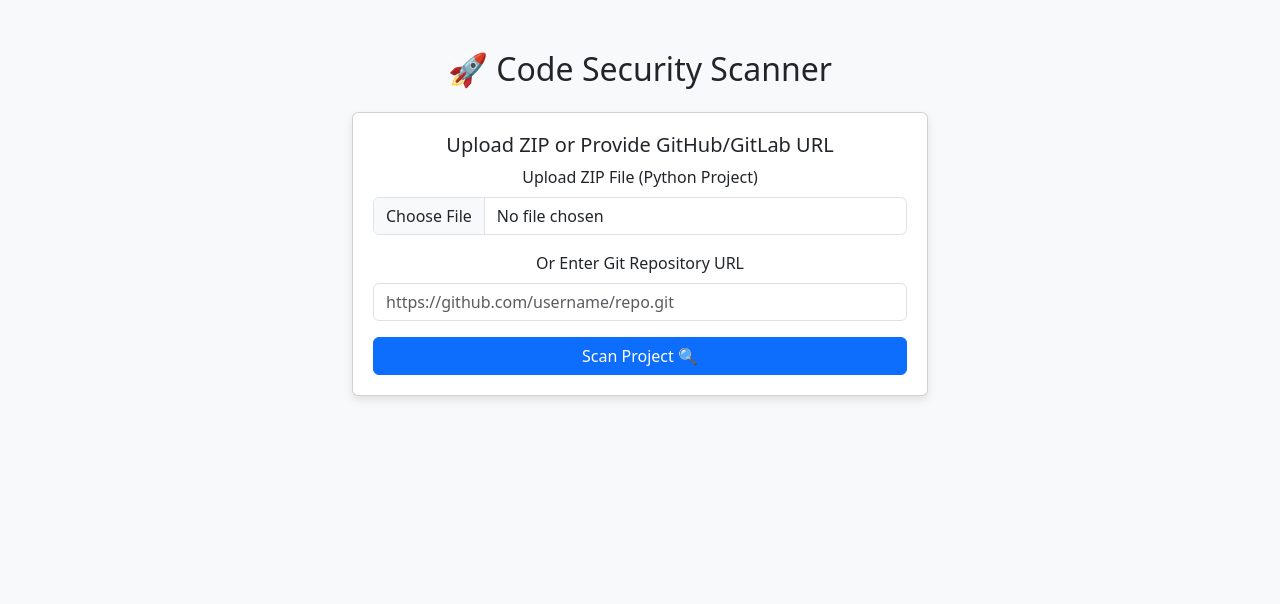
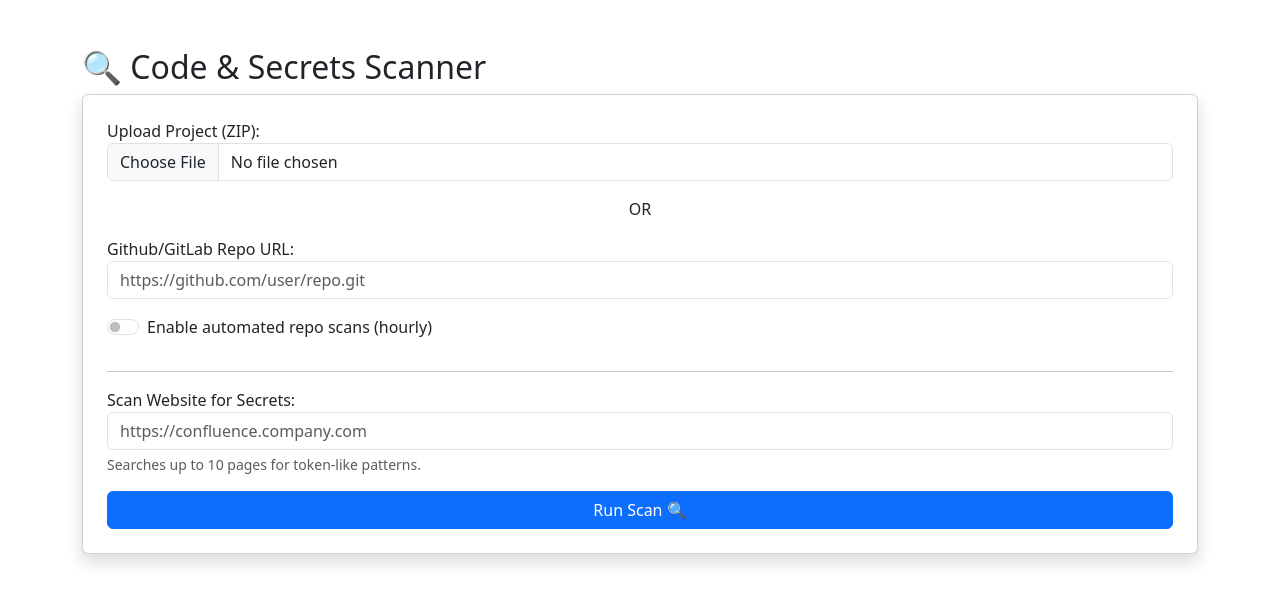
Before and after one commit to knithin/SAST-Tool, a Flask app: page / in a window 1280 px wide. Shown: the top 604 px of the page. Run offline with Flask 3, Linux system fonts and the light colour scheme.

Commit message:
Update index.html

```diff
--- a/template/index.html
+++ b/template/index.html
@@ -1,53 +1,32 @@
 <!DOCTYPE html>
 <html lang="en">
-<head>
-    <meta charset="UTF-8">
-    <title>🔍 Code Security Scanner</title>
-    <link href="https://cdn.jsdelivr.net/npm/bootstrap@5.3.2/dist/css/bootstrap.min.css" rel="stylesheet">
-    <style>
-        body {
-            background-color: #f8f9fa;
-            padding-top: 50px;
-        }
-        .container {
-            max-width: 600px;
-        }
-        .card {
-            padding: 20px;
-            box-shadow: 0 4px 8px rgba(0,0,0,0.1);
-        }
-    </style>
-</head>
+<head><meta charset="UTF-8"><title>Universal SAST & Secret Scanner</title>
+<link href="https://cdn.jsdelivr.net/npm/bootstrap@5.3.2/dist/css/bootstrap.min.css" rel="stylesheet"></head>
 <body>
-
-<div class="container text-center">
-    <h2 class="mb-4">🚀 Code Security Scanner</h2>
-    <div class="card">
-        <h5 class="card-title">Upload ZIP or Provide GitHub/GitLab URL</h5>
-        <form action="/scan" method="post" enctype="multipart/form-data">
-            <!-- Option 1: ZIP Upload -->
-            <div class="mb-3">
-                <label class="form-label">Upload ZIP File (Python Project)</label>
-                <input class="form-control" type="file" name="file" accept=".zip">
-            </div>
-
-            <!-- Option 2: Git URL -->
-            <div class="mb-3">
-                <label class="form-label">Or Enter Git Repository URL</label>
-                <input class="form-control" type="url" name="git_url" placeholder="https://github.com/username/repo.git">
-            </div>
-
-            <button type="submit" class="btn btn-primary w-100" onclick="showSpinner()">Scan Project 🔍</button>
-        </form>
-        <div id="spinner" style="display:none;" class="mt-3 text-primary">Scanning... Please wait.</div>
+<div class="container mt-5">
+  <h2>🔍 Code & Secrets Scanner</h2>
+  <form action="/scan" method="post" enctype="multipart/form-data" class="card p-4 shadow">
+    <div class="mb-3">
+      <label>Upload Project (ZIP): </label>
+      <input type="file" name="file" class="form-control" accept=".zip">
     </div>
+    <p class="text-center">OR</p>
+    <div class="mb-3">
+      <label>Github/GitLab Repo URL:</label>
+      <input type="url" name="git_url" class="form-control" placeholder="https://github.com/user/repo.git">
+    </div>
+    <div class="form-check form-switch mb-3">
+      <input class="form-check-input" type="checkbox" name="auto_scan" id="auto_scan">
+      <label class="form-check-label" for="auto_scan">Enable automated repo scans (hourly)</label>
+    </div>
+    <hr>
+    <div class="mb-3">
+      <label>Scan Website for Secrets:</label>
+      <input type="url" name="target_url" class="form-control" placeholder="https://confluence.company.com">
+      <div class="form-text">Searches up to 10 pages for token-like patterns.</div>
+    </div>
+    <button type="submit" class="btn btn-primary w-100">Run Scan 🔍</button>
+  </form>
 </div>
-
-<script>
-function showSpinner() {
-    document.getElementById('spinner').style.display = 'block';
-}
-</script>
-
 </body>
 </html>
```
